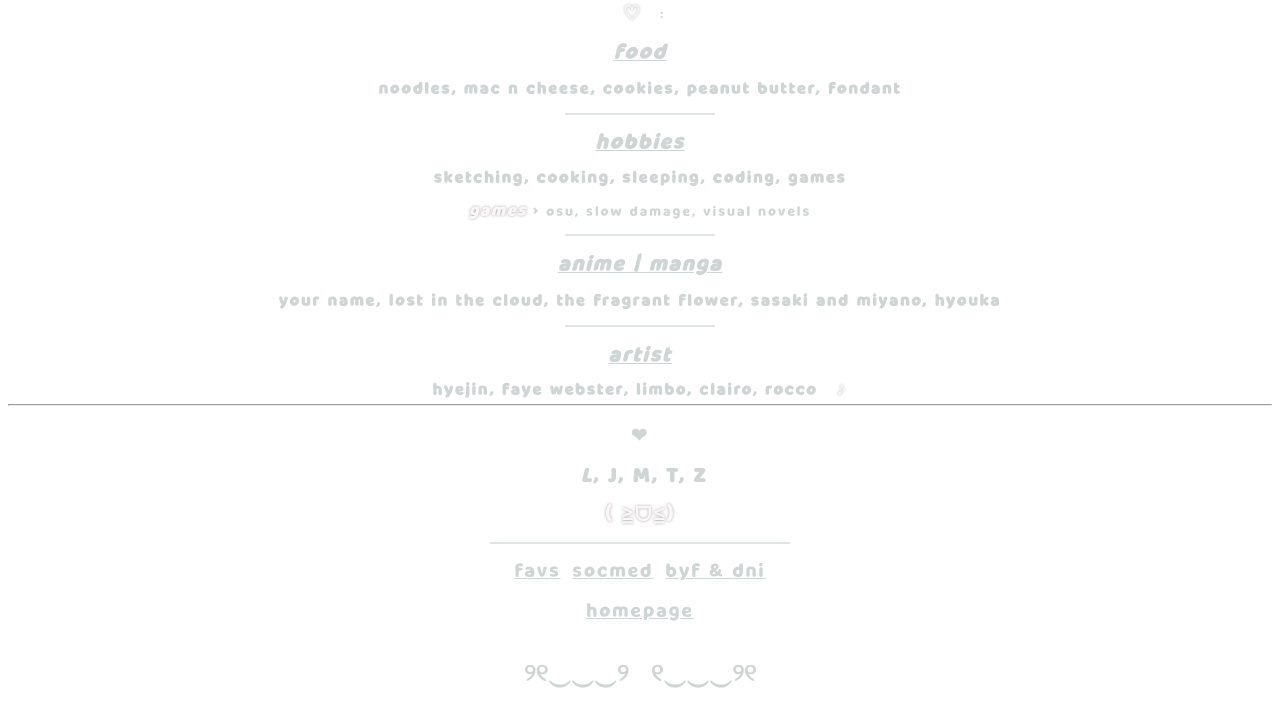
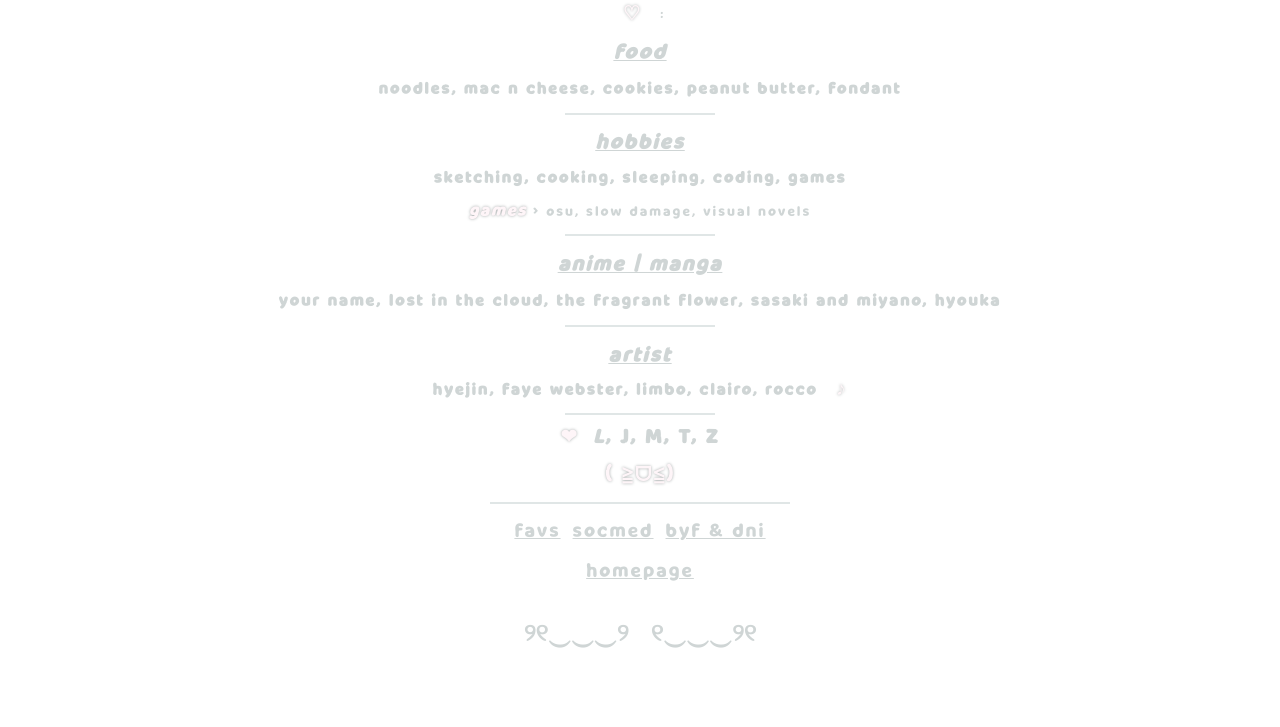
Before and after one commit to yuunyah/about-me, a plain HTML site: page favs.html in a window 1280 px wide. Shown: the part 528-1255 px from the top of the page. Drawn offline with Linux system fonts and the light colour scheme.

Commit message:
Update goat.css

```diff
--- a/goat.css
+++ b/goat.css
@@ -310,3 +310,25 @@
     color: #fef5f8;
 text-shadow: 0px 0px 3px #a5aaaa;
 }
+#smallborder4{
+    border: none;
+    height:2px;
+    width:150px;
+    border-width: 5px;
+    color:#e0e6e6;background-color: #e0e6e6;
+    text-align: center;
+    margin:15px;
+line-height: 10px;
+}
+#heart2{
+    color: #fef5f8;
+text-shadow: 0px 0px 3px #a5aaaa;
+display: inline-block;
+margin: 0;
+line-height: 0;
+}
+#favppl{
+    display: inline-block;
+    margin: 0;
+line-height: 0;
+}
```
